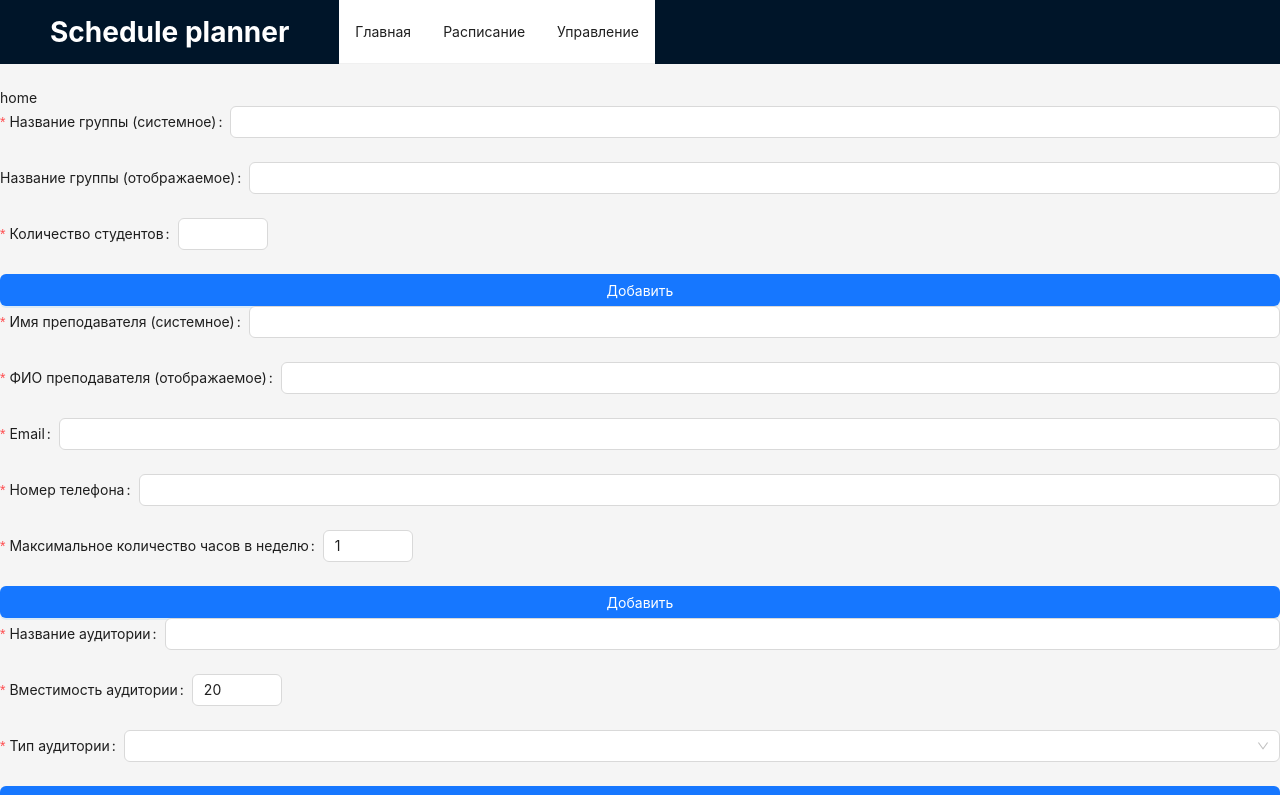
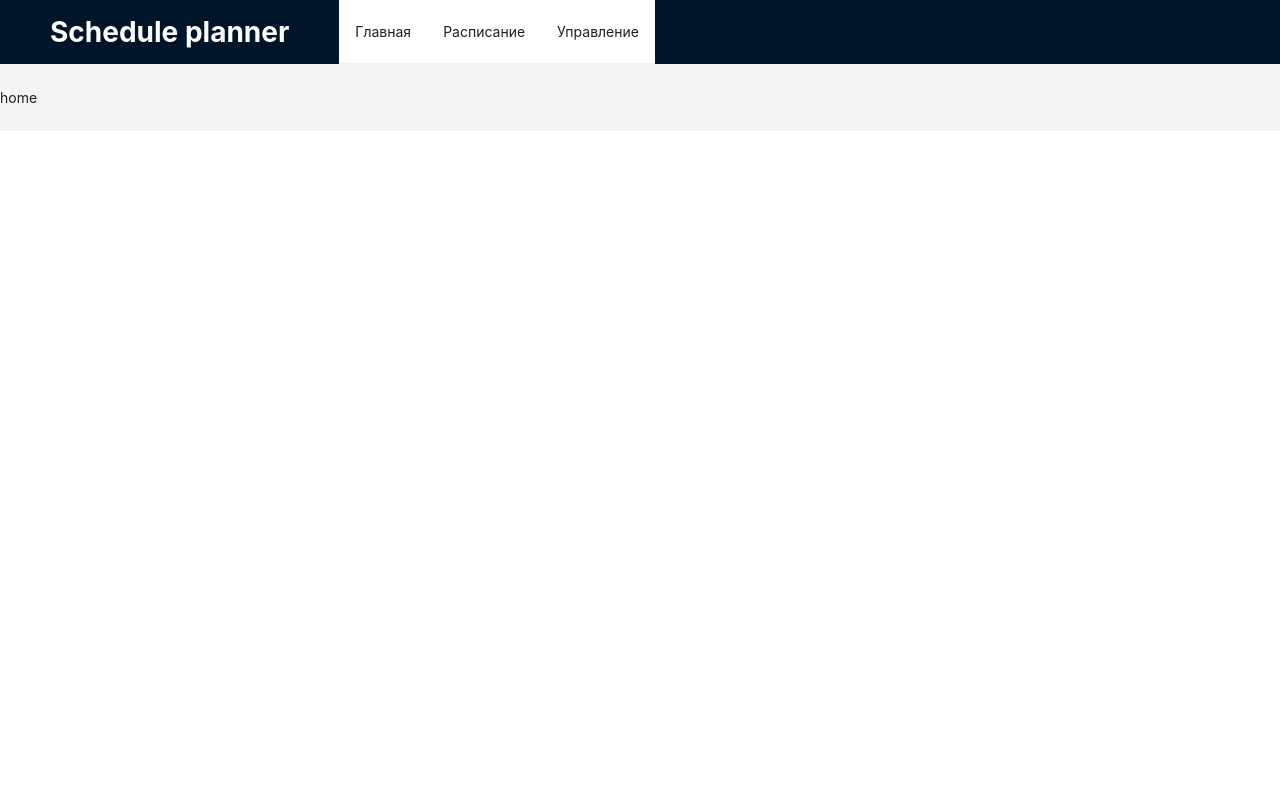
Before and after one commit to LizKa2091/schedule-planner, a React (Vite) app in the folder client/: page / in a window 1280 px wide. Shown: the top 795 px of the page. Built offline with nearby package versions, Linux system fonts and the light colour scheme.

Commit message:
feat(router): add outlet to MainLayout, add parent element for routes in App

```diff
--- a/client/src/pages/Home.tsx
+++ /dev/null
@@ -1,21 +0,0 @@
-import { type FC } from 'react';
-
-import MainLayout from '@/router/MainLayout';
-import GroupForm from '@/components/form/GroupForm';
-import TeacherForm from '@/components/form/TeacherForm';
-import RoomForm from '@/components/form/RoomForm';
-import SubjectForm from '@/components/form/SubjectForm';
-
-const Home: FC = () => {
-   return (
-      <MainLayout>
-         home
-         <GroupForm />
-         <TeacherForm />
-         <RoomForm />
-         <SubjectForm />
-      </MainLayout>
-   )
-}
-
-export default Home;
--- /dev/null
+++ b/client/src/pages/HomePage.tsx
@@ -0,0 +1,9 @@
+import { type FC } from 'react';
+
+const HomePage: FC = () => {
+   return (
+      <p>home</p>
+   )
+}
+
+export default HomePage;
--- a/client/src/router/App.tsx
+++ b/client/src/router/App.tsx
@@ -1,17 +1,20 @@
 import { type FC } from 'react';
 import { BrowserRouter, Routes, Route } from 'react-router-dom';
 
-import Home from '@/pages/Home';
+import HomePage from '@/pages/HomePage';
 import ManagePage from '@/pages/ManagePage';
 
 import '@/styles/global.scss';
+import MainLayout from './MainLayout';
 
 const App: FC = () => {
    return (
       <BrowserRouter>
          <Routes>
-            <Route path='/' element={<Home />} />
-            <Route path='/manage' element={<ManagePage />} />
+            <Route element={<MainLayout />}>
+               <Route path='/' element={<HomePage />} />
+               <Route path='/manage' element={<ManagePage />} />
+            </Route>
          </Routes>
       </BrowserRouter>
    )
--- a/client/src/router/MainLayout.tsx
+++ b/client/src/router/MainLayout.tsx
@@ -1,4 +1,5 @@
-import { type FC, type ReactNode } from 'react';
+import { type FC } from 'react';
+import { Outlet } from 'react-router-dom';
 import { Layout } from 'antd';
 import { Content } from 'antd/es/layout/layout';
 
@@ -6,16 +7,12 @@ import HeaderBar from '@/components/header-bar/HeaderBar';
 
 import styles from './MainLayout.module.scss';
 
-interface IMainLayoutProps {
-   children: ReactNode;
-}
-
-const MainLayout: FC<IMainLayoutProps> = ({ children }) => {
+const MainLayout: FC = () => {
    return (
       <Layout>
          <HeaderBar />
          <Content className={styles.content}>
-            {children}
+            <Outlet />
          </Content>
       </Layout>
    )
```
